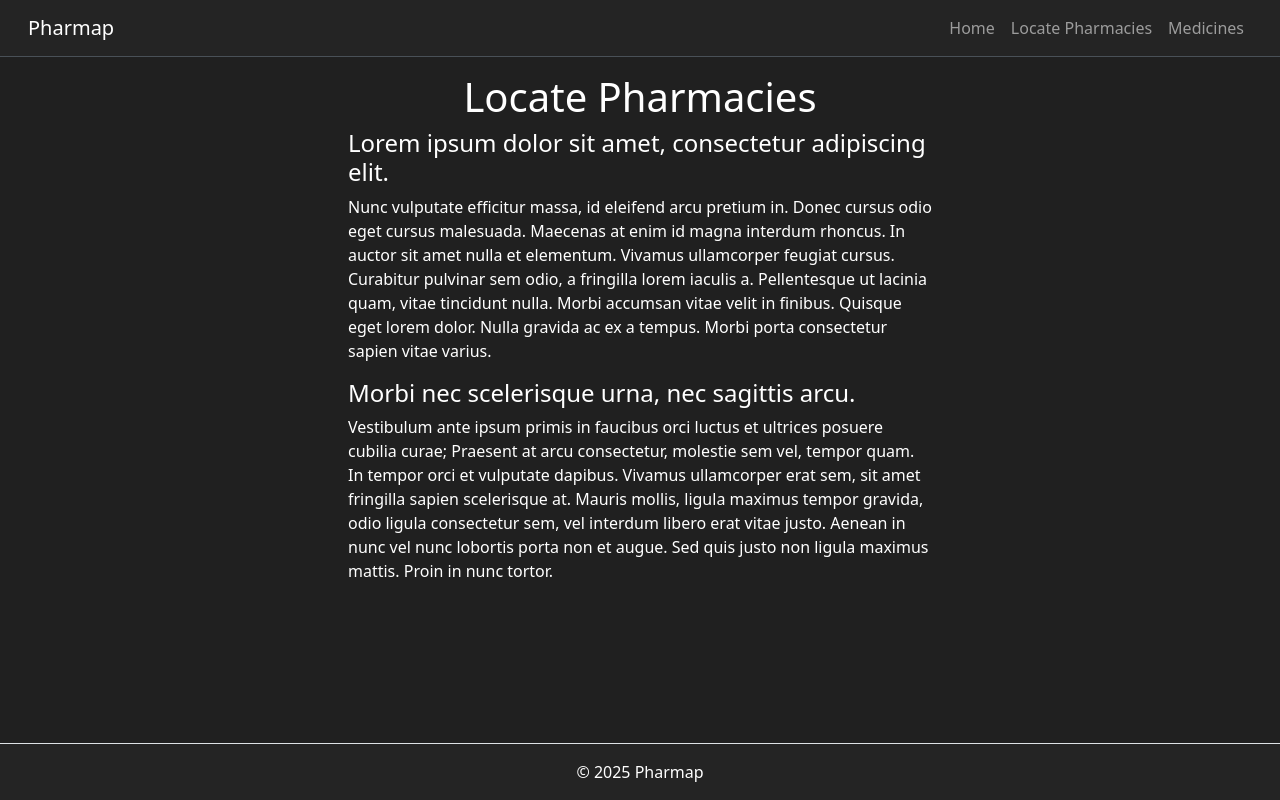
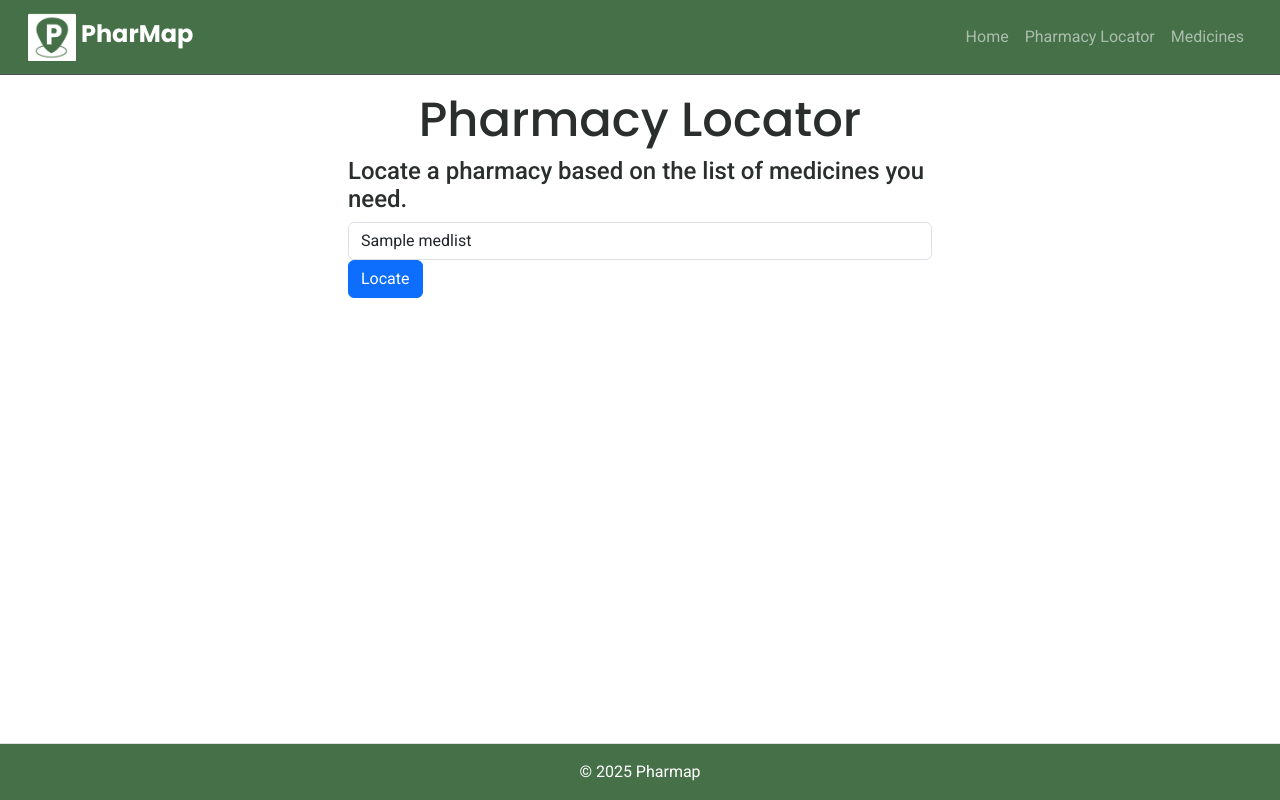
Before and after one commit to hanhan39/pharmap, a Django app: page /pharmacies in a window 1280 px wide. Run offline with Django 5.2, Linux system fonts and the light colour scheme; a user stored in the database is signed in; tables that the repository leaves empty hold one stand-in row (values such as "Sample post"); some libraries are stand-ins or nearby versions.

Commit message:
added search results view

```diff
--- a/pharmap/pmap/static/style.css
+++ b/pharmap/pmap/static/style.css
@@ -1,6 +1,7 @@
 body {
-    background-color: #202020;
-    color: #FFFFFF;
+    background-color: #FFFFFF;
+    color: #2A2E2C;
+    font-family: "Roboto", sans-serif;
 }
 h1 {
     text-align: center;
@@ -12,7 +13,8 @@ table {
 th {
     padding: 2em;
 }
-h1.main-title {
+h1 {
+    font-family: "Poppins", sans-serif;
     font-size: 48px;
 }
 .content {
@@ -33,10 +35,10 @@ h1.main-title {
     max-width: 30%;
 }
 .nav-main {
-    background-color: #242424;
+    background-color: #467048;
     padding-left: 1em;
     padding-right: 1em;
 }
 .main-footer {
-    background-color: #242424;
+    background-color: #467048;
 }
--- a/pharmap/pmap/templates/pmap/base.html
+++ b/pharmap/pmap/templates/pmap/base.html
@@ -2,20 +2,25 @@
 <!DOCTYPE html>
 <html>
     <head>
-        <title>Pharmap</title>
+        <title>PharMap</title>
         <link rel="stylesheet" href="{% static 'bootstrap-5.3.5-dist/css/bootstrap.css' %}">
         <link rel="stylesheet" href="{% static 'style.css' %}">
+        <link rel="preconnect" href="https://fonts.googleapis.com">
+        <link rel="preconnect" href="https://fonts.gstatic.com" crossorigin>
+        <link href="https://fonts.googleapis.com/css2?family=Poppins:ital,wght@0,100;0,200;0,300;0,400;0,500;0,600;0,700;0,800;0,900;1,100;1,200;1,300;1,400;1,500;1,600;1,700;1,800;1,900&display=swap" rel="stylesheet">
+        <link href="https://fonts.googleapis.com/css2?family=Roboto:ital,wght@0,100..900;1,100..900&display=swap" rel="stylesheet">
         <script src="{% static 'bootstrap-5.3.5-dist/js/bootstrap.min.js' %}"></script>
     </head>
     <body>
         <nav class="navbar navbar-expand-lg nav-main border-bottom" data-bs-theme="dark">
             <div class="container-fluid">
                 <a class="navbar-brand" href="{% url 'index' %}">
-                    Pharmap
+                    <img src="{% static 'pharmap.png' %}" width="48" height="48" class="d-inline-block align-text-center">
+                    <span style="font-family: 'Poppins', sans-serif; font-size: 24px;"><strong>PharMap</strong></span>
                 </a>
                 <div class="navbar-nav">
                     <a class="nav-link" href="{% url 'index' %}">Home</a>
-                    <a class="nav-link" href="{% url 'pharmacies' %}">Locate Pharmacies</a>
+                    <a class="nav-link" href="{% url 'pharmacies' %}">Pharmacy Locator</a>
                     <a class="nav-link" href="{% url 'medicines' %}">Medicines</a>
                 </div>
             </div>
--- a/pharmap/pmap/templates/pmap/pharmacies.html
+++ b/pharmap/pmap/templates/pmap/pharmacies.html
@@ -5,11 +5,17 @@
 <div class="row justify-content-center align-items-center">
     <div class="col-6">
         <div class="content">
-            <h1>Locate Pharmacies</h1>
-            <h4>Lorem ipsum dolor sit amet, consectetur adipiscing elit.</h4>
-            <p>Nunc vulputate efficitur massa, id eleifend arcu pretium in. Donec cursus odio eget cursus malesuada. Maecenas at enim id magna interdum rhoncus. In auctor sit amet nulla et elementum. Vivamus ullamcorper feugiat cursus. Curabitur pulvinar sem odio, a fringilla lorem iaculis a. Pellentesque ut lacinia quam, vitae tincidunt nulla. Morbi accumsan vitae velit in finibus. Quisque eget lorem dolor. Nulla gravida ac ex a tempus. Morbi porta consectetur sapien vitae varius.</p>
-            <h4>Morbi nec scelerisque urna, nec sagittis arcu.</h4>
-            <p>Vestibulum ante ipsum primis in faucibus orci luctus et ultrices posuere cubilia curae; Praesent at arcu consectetur, molestie sem vel, tempor quam. In tempor orci et vulputate dapibus. Vivamus ullamcorper erat sem, sit amet fringilla sapien scelerisque at. Mauris mollis, ligula maximus tempor gravida, odio ligula consectetur sem, vel interdum libero erat vitae justo. Aenean in nunc vel nunc lobortis porta non et augue. Sed quis justo non ligula maximus mattis. Proin in nunc tortor.</p>
+            <h1>Pharmacy Locator</h1>
+            <h4>Locate a pharmacy based on the list of medicines you need.</h4>
+            <form method="POST" action="#">
+                {% csrf_token %}
+                <select id="medlist" name="medlist_id" class="form-control">
+                    {% for list in medlists %}
+                        <option value="{{ list.id }}">{{ list.name }}</option>
+                    {% endfor %}
+                </select>
+                <input class="btn btn-primary" type="submit" value="Locate">
+            </form>
         </div>
     </div>
 </div>
--- a/pharmap/pmap/urls.py
+++ b/pharmap/pmap/urls.py
@@ -23,5 +23,6 @@ urlpatterns = [
     path('', views.index, name='index'),
     path('pharmacies', views.pharmacies, name='pharmacies'),
     path('medicines', views.medicines, name='medicines'),
+    path('results/', views.results, name='results'),
     path('accounts/login/', views.login_view, name='login_view'),
 ]
--- a/pharmap/pmap/views.py
+++ b/pharmap/pmap/views.py
@@ -6,6 +6,7 @@ from django.contrib.auth import (
     login, logout, authenticate
 )
 from django.contrib import messages
+from django.urls import reverse
 
 # Create your views here.
 @login_required
@@ -18,12 +19,53 @@ def index(request):
 # locate pharmacies
 @login_required
 def pharmacies(request):
-    return render(request, 'pmap/pharmacies.html')
+    if request.method == 'GET':
+        medlists = MedList.objects.filter(user=request.user)
+        context = {
+            "medlists": medlists,
+            "user": request.user
+        }
+        return render(request, 'pmap/pharmacies.html', context)
+    if request.method == 'POST':
+        medlist_id = request.POST.get('medlist_id')
+        return redirect(f"{reverse('results')}?medlist_id={medlist_id}")
 
-# manage medicines
+@login_required
+def results(request):
+    medlist_id = request.GET.get('medlist_id')
+
+    medicine_ids = set(
+        ListItem.objects.filter(medlist_id=medlist_id).values_list('medicine_id', flat=True)
+    )
+    pharmacies = Pharmacy.objects.prefetch_related('inventorymed_set__medicine')
+    results = []
+
+    for pharmacy in pharmacies:
+        matched_meds = [item.medicine for item in pharmacy.inventorymed_set.all() if item.medicine_id in medicine_ids]
+
+        if matched_meds:
+            results.append({
+                'pharmacy': pharmacy,
+                'matched_medicines': matched_meds,
+                'match_count': len(matched_meds),
+            })
+
+    context = {
+        "user": request.user,
+        "results": results,
+    }
+
+    return render(request, 'pmap/results.html', context)
+
 @login_required
 def medicines(request):
-    return render(request, 'pmap/medicines.html')
+    if request.method == 'GET':
+        context = {
+            "user": request.user
+        }
+        return render(request, 'pmap/medicines.html')
+    elif request.method == 'POST':
+        pass
 
 def login_view(request):
     if request.method == 'GET':
```
Also changed, not shown: pharmap/pmap/templates/pmap/results.html (added, +31 -0 lines), pharmap/pmap/static/pharmap.png (added).
